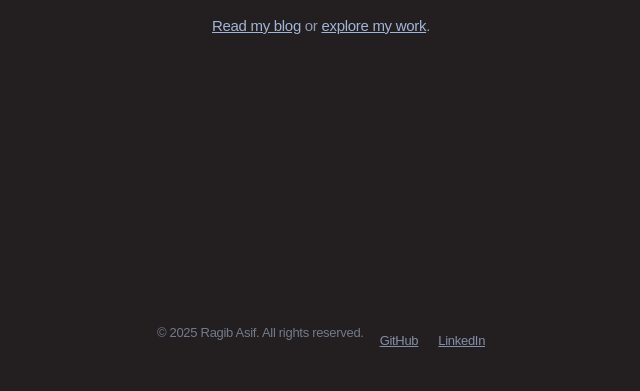
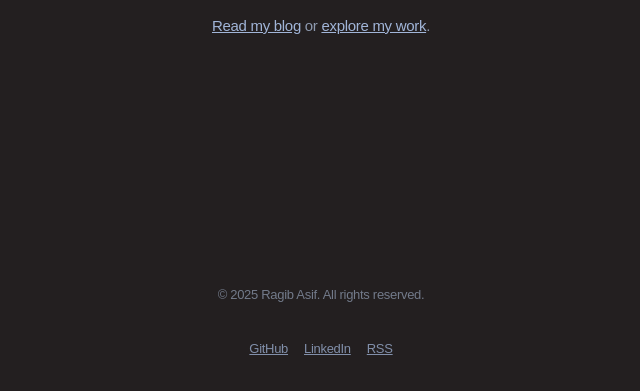
Before and after one commit to ragibasif/ragibasif.github.io, an Astro site: page / in a window 1280 px wide. Shown: the part 343-734 px from the top of the page, without its empty margins (319-959 px from the left). Built offline with nearby package versions, Linux system fonts and the light colour scheme; Astro itself is replaced by a stand-in of ours.

Commit message:
feat: add rss to footer

```diff
--- a/src/components/Footer.astro
+++ b/src/components/Footer.astro
@@ -14,6 +14,7 @@ const linkedin = "https://linkedin.com/in/ragibasif";
     <div class="social-links">
       <ExternalLink href={github}>GitHub</ExternalLink>
       <ExternalLink href={linkedin}>LinkedIn</ExternalLink>
+      <ExternalLink href="/rss.xml">RSS</ExternalLink>
     </div>
   </div>
 </footer>
@@ -39,7 +40,8 @@ const linkedin = "https://linkedin.com/in/ragibasif";
 
   .social-links {
     display: flex;
-    gap: 1.25rem;
+    flex-direction: row;
+    gap: 1rem;
     flex-wrap: wrap;
     justify-content: center;
   }
@@ -52,11 +54,13 @@ const linkedin = "https://linkedin.com/in/ragibasif";
 
   @media (min-width: 640px) {
     .footer-content {
-      flex-direction: row;
+      display: flex;
+      flex-direction: column;
       justify-content: space-between;
-      text-align: left;
+      text-align: center;
       max-width: var(--content-width);
       margin: 0 auto;
+      align-items: center;
     }
   }
 </style>
```
